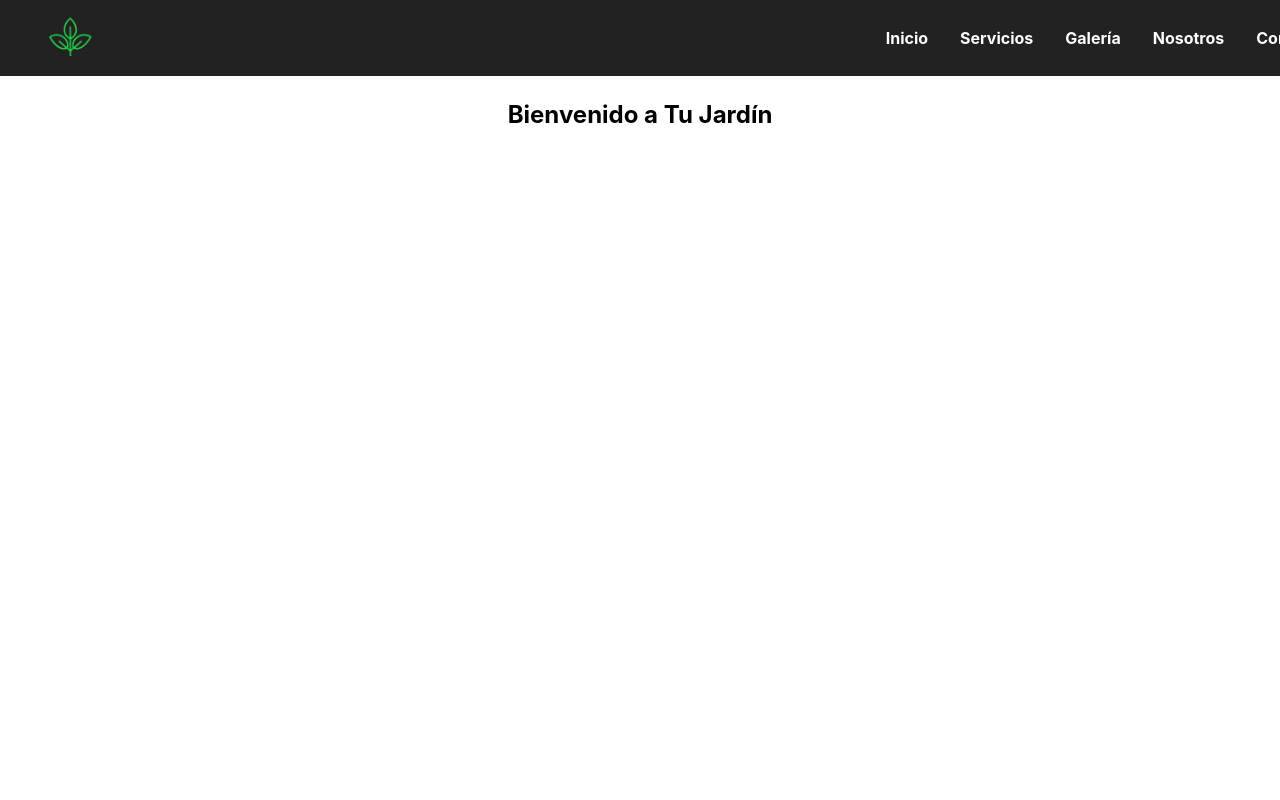
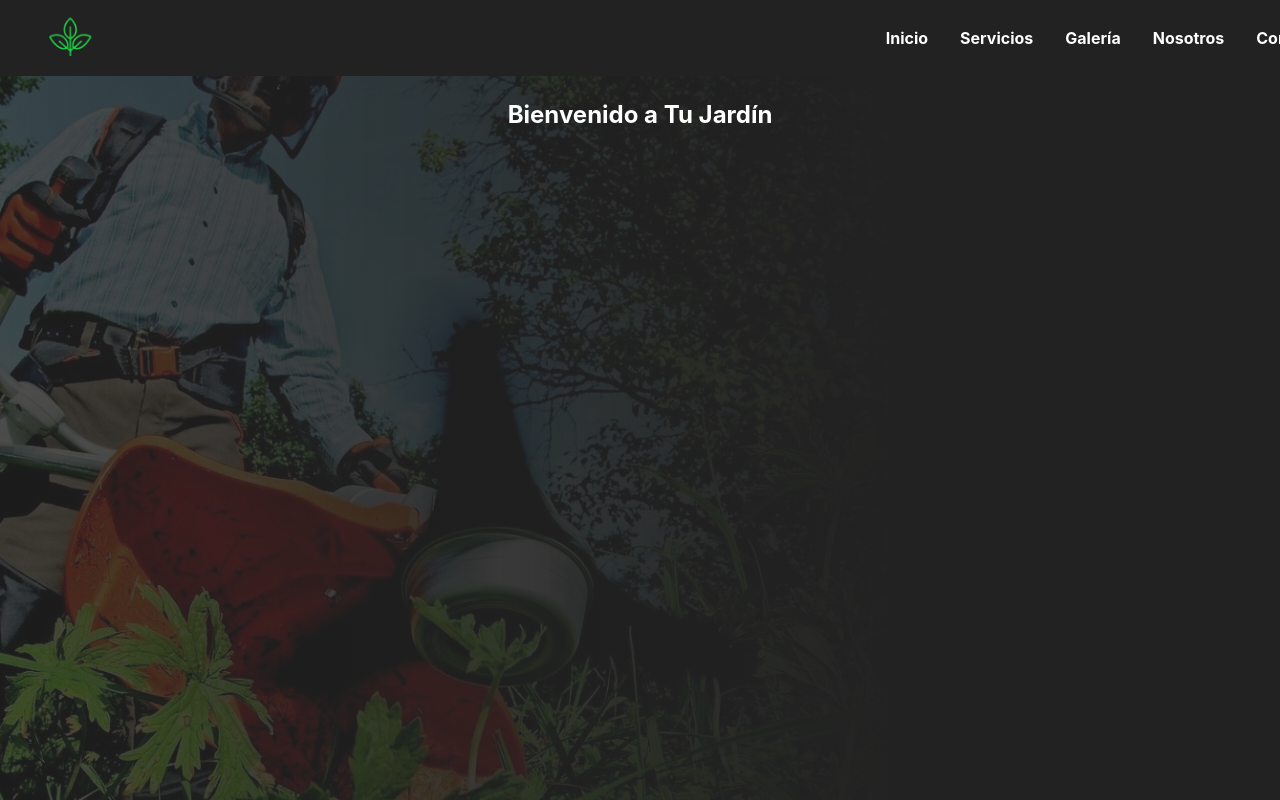
Before and after one commit to DevepMau/jardin-web, a React (Create React App) app: page / in a window 1280 px wide. Shown: the top 800 px of the page. Built offline with nearby package versions, Linux system fonts and the light colour scheme.

Commit message:
Se agrego imagen de fondo a assets / En el index.css se agrego u fondo con gradiente gris-trasludico

```diff
--- a/src/index.css
+++ b/src/index.css
@@ -1,5 +1,19 @@
 body {
+
+  background: linear-gradient(
+    to left,
+    rgba(34, 34, 34, 1) 0%,
+    rgba(34, 34, 34, 1) 30%,
+    rgba(34, 34, 34, 0.9) 60%,
+    rgba(34, 34, 34, 0.8) 100%
+    ) ,url('./assets/background.jpg');
+  background-size: cover;
+  background-position: center;
+  background-attachment: fixed;
+  min-height: 100vh;
   margin: 0;
+  padding: 0;
+  color: white;
   font-family: -apple-system, BlinkMacSystemFont, 'Segoe UI', 'Roboto', 'Oxygen',
     'Ubuntu', 'Cantarell', 'Fira Sans', 'Droid Sans', 'Helvetica Neue',
     sans-serif;
```
Also changed, not shown: src/assets/background.jpg (added).
